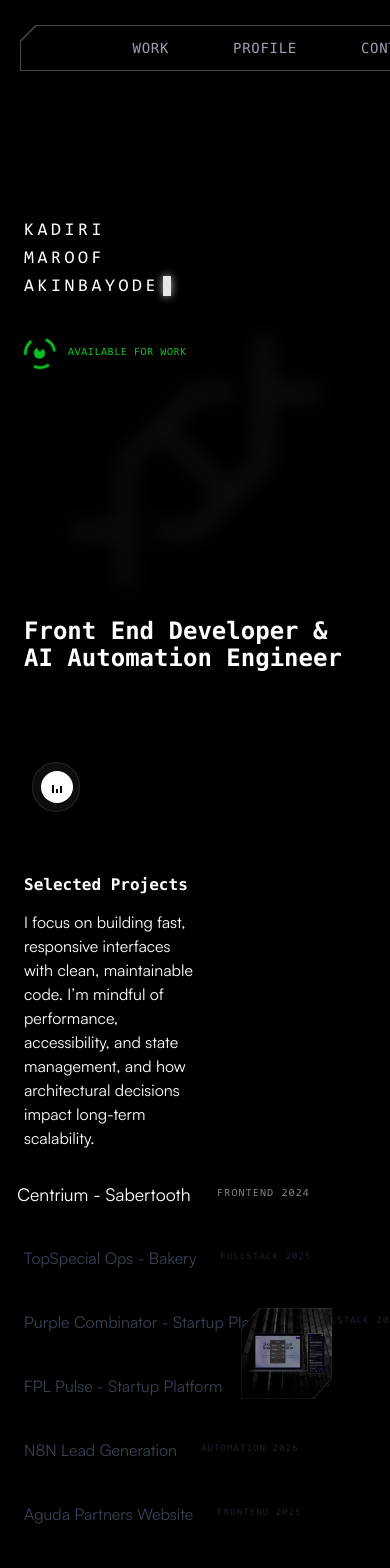
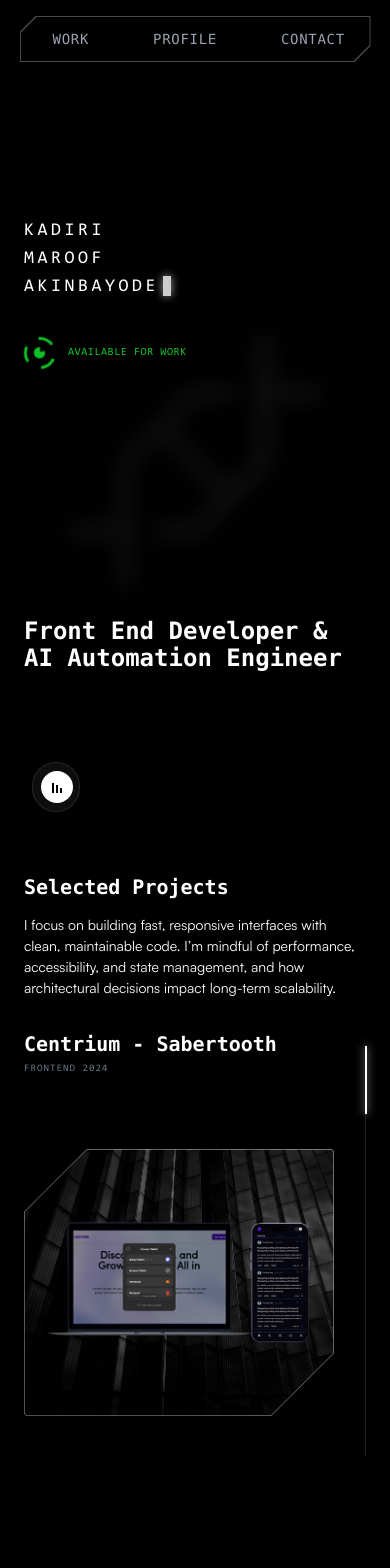
Before and after one commit to PurpleDNA/purple-portfolio, a React (Vite) app: page / in a window 390 px wide. Shown: the top 1568 px of the page. Built offline with nearby package versions, Linux system fonts and the light colour scheme.

Commit message:
responsive design

```diff
--- a/src/components/Contact.tsx
+++ b/src/components/Contact.tsx
@@ -109,26 +109,46 @@ const Contact = () => {
             ))}
           </div>
 
-          {/* Resume Button */}
-          <div className="pt-6">
+          {/* Action Buttons */}
+          <div className="pt-6 flex flex-wrap gap-3 justify-center lg:justify-start">
             <ChamferBox<"a">
               as="a"
-              href="#"
+              href="assets/MAROOF_KADIRI_CV.pdf"
               target="_blank"
               orientation="tr-bl"
               hasShadow={true}
               shadowPosition="left"
-              className="cursor-pointer hover:scale-105 transition-all duration-300 ease-in-out inline-block"
+              className="cursor-pointer hover:scale-105 transition-all duration-300 ease-in-out inline-block w-40"
             >
-              <a
-                href="assets/MAROOF_KADIRI_CV.pdf"
-                target="_blank"
+              <div
                 onClick={() => playClick1()}
-                className="bg-[#d1d1d1] flex items-center gap-3 px-8 py-3 text-black"
+                className="bg-[#d1d1d1] flex items-center justify-center gap-3 py-3 text-black w-full"
               >
                 <img src="assets/logos/resume.png" alt="" className="w-5 h-5" />
-                <span className="font-consolas font-bold">My Resume</span>
-              </a>
+                <span className="font-consolas font-bold">Resume</span>
+              </div>
+            </ChamferBox>
+
+            <ChamferBox<"a">
+              as="a"
+              href="https://calendly.com/kadirimaroof/30min"
+              target="_blank"
+              orientation="tr-bl"
+              hasShadow={true}
+              shadowPosition="left"
+              className="cursor-pointer hover:scale-105 transition-all duration-300 ease-in-out inline-block w-40 lg:hidden"
+            >
+              <div
+                onClick={() => playClick1()}
+                className="bg-[#d1d1d1] flex items-center justify-center gap-3 py-3 text-black w-full"
+              >
+                <img
+                  src="assets/logos/calendly.png"
+                  alt=""
+                  className="w-5 h-5"
+                />
+                <span className="font-consolas font-bold">Book Call</span>
+              </div>
             </ChamferBox>
           </div>
         </div>
--- a/src/components/Header.tsx
+++ b/src/components/Header.tsx
@@ -9,7 +9,7 @@ const Header = () => {
     <div className="fixed top-0 left-0 w-full z-100 bg-transparent flex items-center px-[5%] py-4">
       <div className="flex-1" />
       <Navbar />
-      <div className="flex-1 flex justify-end">
+      <div className="flex-1 justify-end hidden lg:flex">
         <ChamferBox
           as="div"
           orientation="tr-bl"
--- a/src/components/Navbar.tsx
+++ b/src/components/Navbar.tsx
@@ -25,17 +25,18 @@ const Navbar = () => {
   useEffect(() => {
     const observerOptions = {
       root: null,
-      rootMargin: "-20% 0px -70% 0px", // Adjust these values to tune when a section is considered "active"
+      rootMargin: "-30% 0px -30% 0px", // More balanced margin for desktop/mobile
       threshold: 0,
     };
 
     const observerCallback = (entries: IntersectionObserverEntry[]) => {
       entries.forEach((entry) => {
         if (entry.isIntersecting) {
-          if (entry.target.id === "hero") {
+          const id = entry.target.id;
+          if (id === "hero") {
             setActiveTab("");
           } else {
-            const tab = TABS.find((t) => t.id === entry.target.id);
+            const tab = TABS.find((t) => t.id === id);
             if (tab) {
               setActiveTab(tab.label);
             }
@@ -63,9 +64,12 @@ const Navbar = () => {
   }, []);
 
   return (
-    <ChamferBox orientation="tl-br" className="bg-[#4A4A4A] p-px flex-none">
-      <div className="chamfer-box tl-br bg-black overflow-hidden">
-        <div className="flex justify-center items-center relative px-20">
+    <ChamferBox
+      orientation="tl-br"
+      className="bg-[#4A4A4A] p-px flex-none w-full lg:w-max"
+    >
+      <div className="w-full chamfer-box tl-br bg-black overflow-hidden">
+        <div className="flex justify-between lg:justify-center items-center relative lg:px-20">
           {TABS.map((tab) => (
             <button
               key={tab.label}
--- a/src/components/ProjectModal.tsx
+++ b/src/components/ProjectModal.tsx
@@ -185,7 +185,7 @@ const ProjectModal = ({
                       </div>
                     </div>
 
-                    <div className="space-y-10 w-1/3">
+                    <div className="space-y-10 lg:w-1/3">
                       <div>
                         <h3 className="text-lg font-consolas text-white mb-4 border-b border-white/10 pb-2 inline-block">
                           Challenges
@@ -247,7 +247,7 @@ const ProjectModal = ({
                   </div>
 
                   {/* Project Navigation Footer */}
-                  <div className="mt-16 flex items-center justify-center gap-48">
+                  <div className="mt-16 flex items-center justify-between lg:justify-center lg:gap-48">
                     <div className="w-max">
                       {prevProject && (
                         <button
--- a/src/components/Projects.tsx
+++ b/src/components/Projects.tsx
@@ -1,4 +1,4 @@
-import { useState } from "react";
+import { useState, useRef, useEffect } from "react";
 import { motion } from "framer-motion";
 import ProjectComponent from "./ProjectComponent";
 import ProjectModal from "./ProjectModal";
@@ -10,26 +10,56 @@ const Projects = () => {
     null,
   );
   const [isModalOpen, setIsModalOpen] = useState(false);
+  const mobileSliderRef = useRef<HTMLDivElement>(null);
 
   const handleProjectClick = (id: string) => {
     setSelectedProjectId(id);
     setIsModalOpen(true);
   };
 
+  useEffect(() => {
+    const observerOptions = {
+      root: mobileSliderRef.current,
+      threshold: 0.6,
+    };
+
+    const observerCallback = (entries: IntersectionObserverEntry[]) => {
+      entries.forEach((entry) => {
+        if (entry.isIntersecting) {
+          const index = parseInt(
+            entry.target.getAttribute("data-index") || "0",
+          );
+          setCurrentIndex(index);
+        }
+      });
+    };
+
+    const observer = new IntersectionObserver(
+      observerCallback,
+      observerOptions,
+    );
+    const targets = mobileSliderRef.current?.querySelectorAll("[data-index]");
+    targets?.forEach((t) => observer.observe(t));
+
+    return () => observer.disconnect();
+  }, []);
+
   return (
     <div id="work" className="section space-y-8">
       <div className="flex flex-col gap-4 w-full">
-        <h1 className="font-consolas md:text-2xl lg:text-3xl font-bold text-white leading-[1.1] ">
+        <h1 className="font-consolas text-xl md:text-2xl lg:text-3xl font-bold text-white leading-[1.1] ">
           Selected Projects
         </h1>
-        <p className="font-satoshi text-white leading-normal w-1/2">
+        <p className="font-satoshi text-white leading-normal w-full md:w-1/2 text-sm md:text-base">
           I focus on building fast, responsive interfaces with clean,
           maintainable code. I’m mindful of performance, accessibility, and
           state management, and how architectural decisions impact long-term
           scalability.
         </p>
       </div>
-      <div className="flex justify-between gap-10 items-center">
+
+      {/* Desktop Layout */}
+      <div className="hidden md:flex justify-between gap-10 items-center">
         <div className="flex flex-col gap-10 w-[40%]">
           {projects.map((p, index) => (
             <ProjectComponent
@@ -66,6 +96,53 @@ const Projects = () => {
         </div>
       </div>
 
+      {/* Mobile Reels-Style Slider */}
+      <div className="md:hidden relative group">
+        <div
+          ref={mobileSliderRef}
+          className="h-[60vh] overflow-y-auto snap-y snap-mandatory no-scrollbar pr-8"
+        >
+          {projects.map((p, index) => (
+            <div
+              key={p.id}
+              data-index={index}
+              className="snap-start w-full h-full shrink-0 flex flex-col gap-4 pb-16"
+              onClick={() => handleProjectClick(p.id)}
+            >
+              <div className="flex flex-col gap-1">
+                <h3 className="text-xl font-bold text-white font-consolas">
+                  {p.name} {p.organization}
+                </h3>
+                <span className="text-[10px] text-gray-500 font-consolas uppercase tracking-widest">
+                  {p.skill} {p.year}
+                </span>
+              </div>
+              <div className="flex-1 overflow-hidden">
+                <img
+                  src={p.image}
+                  alt={p.name}
+                  className="w-full h-full object-contain"
+                />
+              </div>
+            </div>
+          ))}
+        </div>
+
+        {/* Sleek Custom Tracker */}
+        <div className="absolute right-0 top-0 bottom-16 flex flex-col items-center py-4">
+          <div className="w-px h-full bg-white/10 relative">
+            <motion.div
+              className="absolute w-0.5 bg-white shadow-[0_0_8px_rgba(255,255,255,0.8)]"
+              animate={{
+                height: `${100 / projects.length}%`,
+                top: `${(currentIndex / projects.length) * 100}%`,
+              }}
+              transition={{ type: "spring", stiffness: 300, damping: 30 }}
+            />
+          </div>
+        </div>
+      </div>
+
       <ProjectModal
         isOpen={isModalOpen}
         onClose={() => setIsModalOpen(false)}
--- a/src/index.css
+++ b/src/index.css
@@ -309,4 +309,34 @@ html {
   .section {
     @apply px-6 md:px-12 lg:px-16 py-8;
   }
+
+  .no-scrollbar::-webkit-scrollbar {
+    display: none;
+  }
+  .no-scrollbar {
+    -ms-overflow-style: none;
+    scrollbar-width: none;
+  }
+
+  .white-scrollbar {
+    scrollbar-width: auto;
+    scrollbar-color: white rgba(255, 255, 255, 0.1);
+  }
+
+  .white-scrollbar::-webkit-scrollbar {
+    width: 6px;
+    display: block;
+  }
+  .white-scrollbar::-webkit-scrollbar-track {
+    background: rgba(255, 255, 255, 0.05); /* Subtle track background */
+    border-radius: 10px;
+  }
+  .white-scrollbar::-webkit-scrollbar-thumb {
+    background: #ffffff; /* Solid pure white */
+    border-radius: 10px;
+    border: 1px solid rgba(0, 0, 0, 0.1);
+  }
+  .white-scrollbar::-webkit-scrollbar-thumb:hover {
+    background: #f3f3f3;
+  }
 }
```
Also changed, not shown: src/components/Profile.tsx (+26 -3 lines).
